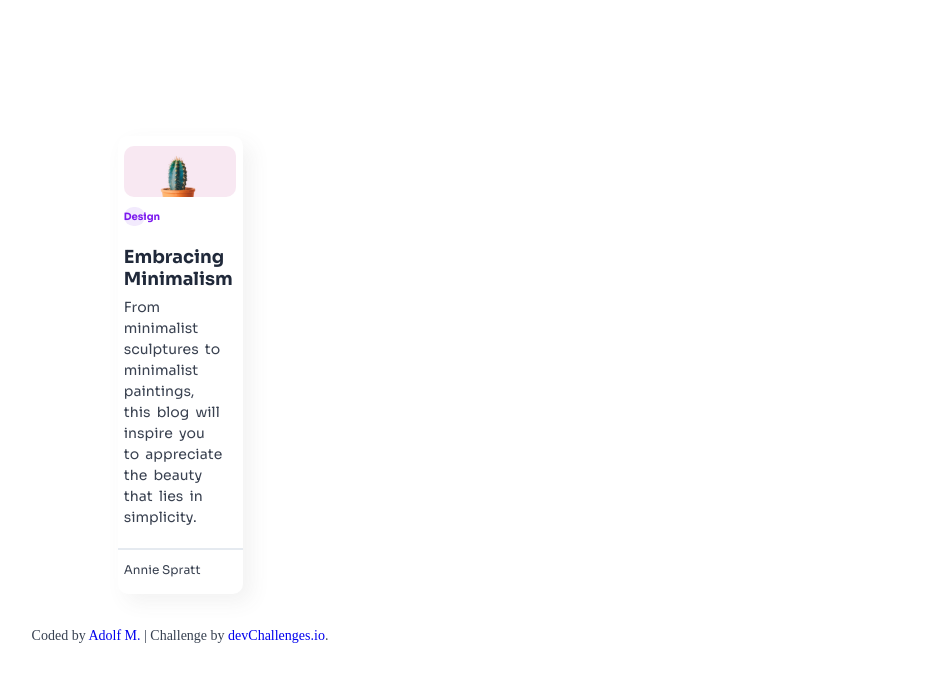
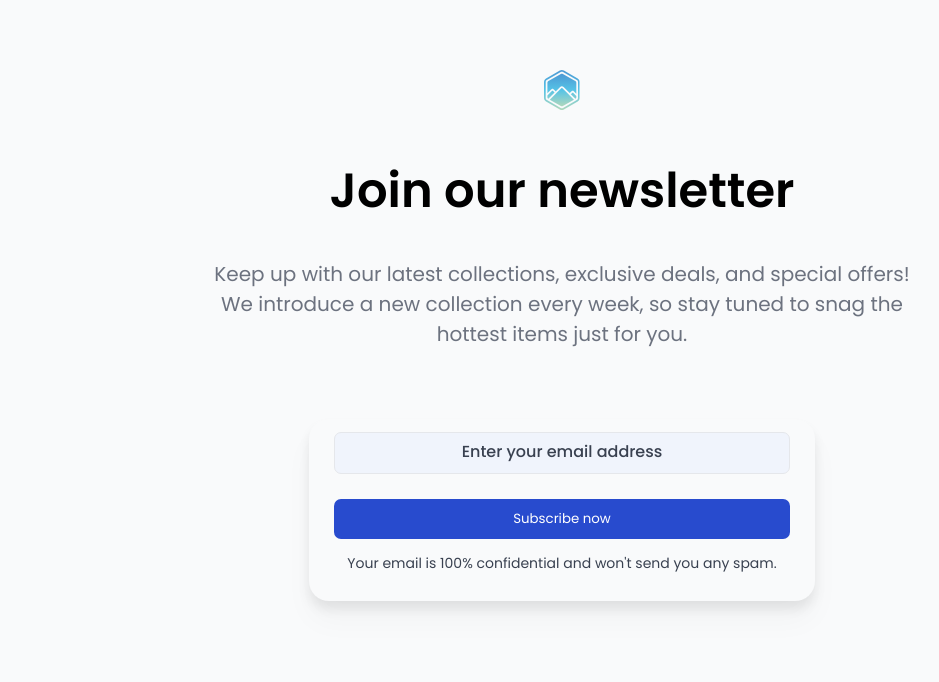
Before and after one commit to AdolfMan20/devChallenges.rep, a plain HTML site: page index.html in a window 1280 px wide. Shown: the whole page, without its empty margins (78-1017 px from the left). Drawn offline with Linux system fonts and the light colour scheme.

Commit message:
Add files via upload

```diff
--- a/index.html
+++ b/index.html
@@ -2,49 +2,39 @@
 <html lang="en">
   <head>
     <meta charset="UTF-8">
-    <meta name="viewport" content="width=device-width, initial-scale=1.0">
+    <meta name="viewport" content="width=device-width, inital-scale=1.0">
     <link rel="icon" href="resources/favicon.ico" type="image/x-icon" sizes="96x96">
+    <title>
+      Join Our Newsletter | devChallenges.io
+    </title>
     <link rel="stylesheet" type="text/css" href="styles.css">
-    <title>
-      devChallenges.io | Minimal Blog Card
-    </title>
     <link rel="preconnect" href="https://fonts.googleapis.com">
     <link rel="preconnect" href="https://fonts.gstatic.com" crossorigin>
-    <link href="https://fonts.googleapis.com/css2?family=Sora:wght@100..800&display=swap" rel="stylesheet">
+    <link href="https://fonts.googleapis.com/css2?family=Poppins:ital,wght@0,100;0,200;0,300;0,400;0,500;0,600;0,700;0,800;0,900;1,100;1,200;1,300;1,400;1,500;1,600;1,700;1,800;1,900&display=swap" rel="stylesheet">
   </head>
   <body>
-    <div class="content">
-      <div class="image-div">
-        <!-- The Original Path -->
-        <!-- <img src="C:\Users\Hello\Desktop\Programming\Web Dev\devChallenges\Minimal-blog-card-starter-master\resources\Cactus.jpg" alt="Cactus" -->
-        <img src="Cactus.jpg" alt="Cactus"
-        id="image-id">
-      </div>
 
-      <p class="design-par">
-        Design
+    <div id="logo">
+      <!-- <img src="C:\Users\Hello\Desktop\Programming\Web Dev\devChallenges\join-our-newsletter-master\resources\logo.svg"> -->
+       <img src="logo.svg" alt="logo">
+    </div>
+    <h1>
+      Join our newsletter
+    </h1>
+    <p class="intro-par">
+      Keep up with our latest collections, exclusive deals, and special offers!<br>
+      We introduce a new collection every week, so stay tuned to snag the<br> hottest items just for you.
+    </p><br><br>
+
+    <div class="form">
+      <input type="email" id="email" name="email" placeholder="Enter your email address"><br><br>
+      <button id="button">
+        Subscribe now
+      </button>
+      <p class="last-par">
+        Your email is 100% confidential and won't send you any spam.
       </p>
+    </div>
 
-      <div class="description">
-        <h3>
-          Embracing Minimalism
-        </h3>
-        <p class="description-par">
-          From minimalist sculptures to minimalist paintings, this blog will inspire you to appreciate the beauty that lies in simplicity.
-        </p>
-      </div>
-      <hr>
-      <p class="last-par">
-        Annie Spratt
-      </p>
-
-    </div><br>
-
-    <div class="author-info">
-      Coded by <a href="#">Adolf M.</a> | Challenge by
-      <a href="https://www.devchallenges.io?ref=challenge" target="_blank"
-        >devChallenges.io</a
-      >.
-    </div>
-    </body>
+  </body>
 </html>
--- a/styles.css
+++ b/styles.css
@@ -1,88 +1,73 @@
-body {
-    height: 100vh;
-    padding-top: 10%;
-    max-width: 500px;
+* {
+    box-sizing: border-box;
+    font-family: "Poppins", sans-serif;
+    background-color: #F9FAFB;
 }
 
-.content {
-    width: 25%;
-    margin: auto;
-    box-shadow: 8px 8px 20px 0px rgba(85, 85, 85, 0.08);
-    border-radius: 10px;
-    padding-bottom: 5px;
-    max-width: 500px;
+body{
+    margin-top: 5%;
+    padding-bottom: 5%;
 }
 
-.design-par{
-    color: #7C19EE;
-    background-color: #F2EAFD;
-    border-radius: 10px;
-    width: 17%;
+#logo {
     text-align: center;
-    font-family: "Sora", sans-serif;
-    font-size: 10px;
-    font-weight: 700;
-    padding-top: 3px;
-    padding-bottom: 3px;
-    margin-left: 5%;
 }
 
-.image-div {
-    padding-top: 10px;
+h1 {
+    text-align: center;
+    color: #000000;
+    font-size: 48px;
+    font-weight: 600;
 }
 
-.image-div img {
-    border-radius: 10px;
-    width: 90%;
-    margin: 0 auto;
-    display: block;
-    max-width: 500px;
+.intro-par {
+    text-align: center;
+    color: #6C727F;
+    font-size: 20px;
+    font-weight: 400px;
 }
 
-.description {
-    width: 80%;
-    margin-left: 5%;
+.form {
+    box-shadow: 0px 20px 30px 0px rgba(0, 0, 0, 0.03), 0px 8px 12px 0px rgba(0, 0, 0, 0.08);
+    width: 40%;
+    margin:  auto;
+    border-radius: 20px;
+    padding-bottom: 1%;
+    padding-top: 1%;
 }
 
-.description h3 {
-    color: #20293A;
-    font-family: "Sora", sans-serif;
-    font-size: 18px;
-    margin: 0;
-    padding-top: 10px;
-    padding-bottom: 7px;
+#email{
+    border-radius: 7px;
+    border: solid #E5E7EB 1px;
+    width: 90%;
+    margin-left: 5%;
+    padding-top: 2%;
+    padding-bottom: 2%;
+    background-color: #f0f4fc;
+
 }
 
-.description-par {
+#email::placeholder{
+    text-align: center;
+    font-size: 16px;
+    font-weight: 500;
     color: #394150;
-    font-family: "Sora", sans-serif;
-    font-size: 14px;
-    font-weight: 400;
-    margin: 0;
-    padding-bottom: 12px;
-    word-spacing: 3px;
-    line-height: 150%;
+}
+
+#button{
+    background-color: #284BCE;
+    color: #FFFFFF;
+    border: 0;
+    border-radius: 7px;
+    width: 90%;
+    margin-left: 5%;
+    padding-top: 2%;
+    padding-bottom: 2%;
 }
 
 .last-par {
     color: #394150;
-    font-family: "Sora", sans-serif;
-    font-size: 12px;
+    font-size: 14px;
     font-weight: 400;
-    margin-left: 5%;
+    text-align: center;
 }
-
-hr {
-    border: solid 1px #E5EAF0;
-}
-
-.author-info {
-        font-size: 14px;
-        text-align: center;
-        margin-top: 16px;
-        color: rgb(55, 65, 81);
-      }
-
-.author-info a {
-        text-decoration: none;
-      }
```
Also changed, not shown: logo.svg (added).
